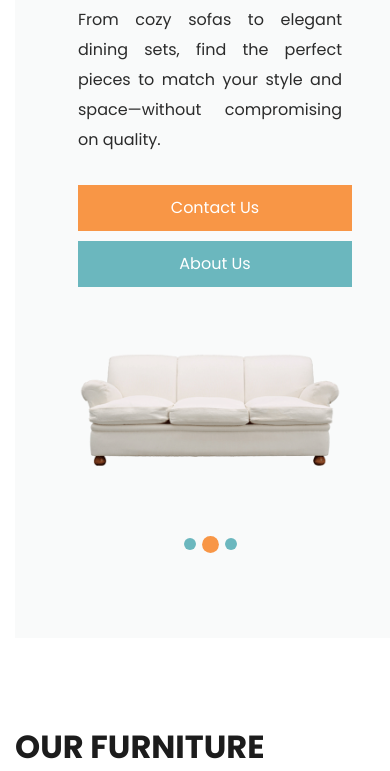
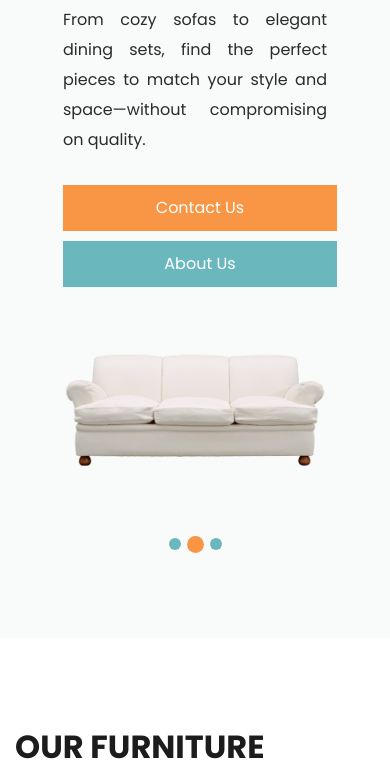
Before and after one commit to jithinTB/NuSpace, a plain HTML site: page index.html in a window 390 px wide. Shown: the part 295-1066 px from the top of the page. Drawn offline with Linux system fonts and the light colour scheme; a script that the page names is missing.

Commit message:
responsive

```diff
--- a/css/responsive.css
+++ b/css/responsive.css
@@ -160,8 +160,8 @@
 
 @media (max-width: 420px) {
   .long_section {
-    margin-left: 15px;
-    margin-right: 15px;
+    margin-left: 0;
+    margin-right: 0;
   }
 
   .slider_section .detail-box .btn-box {
```
